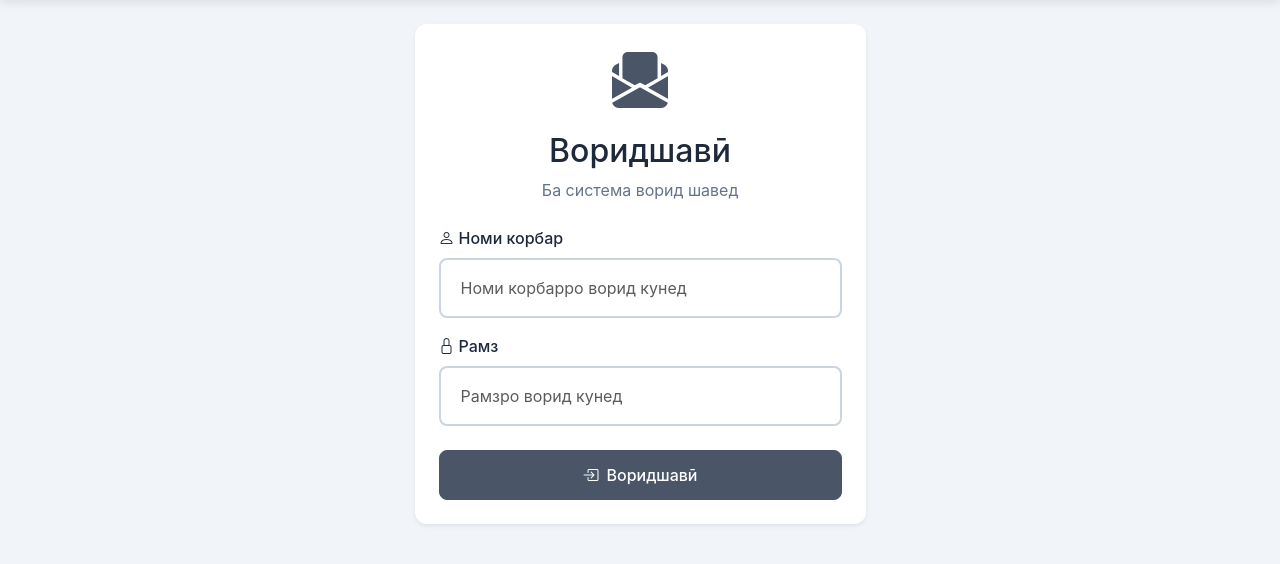
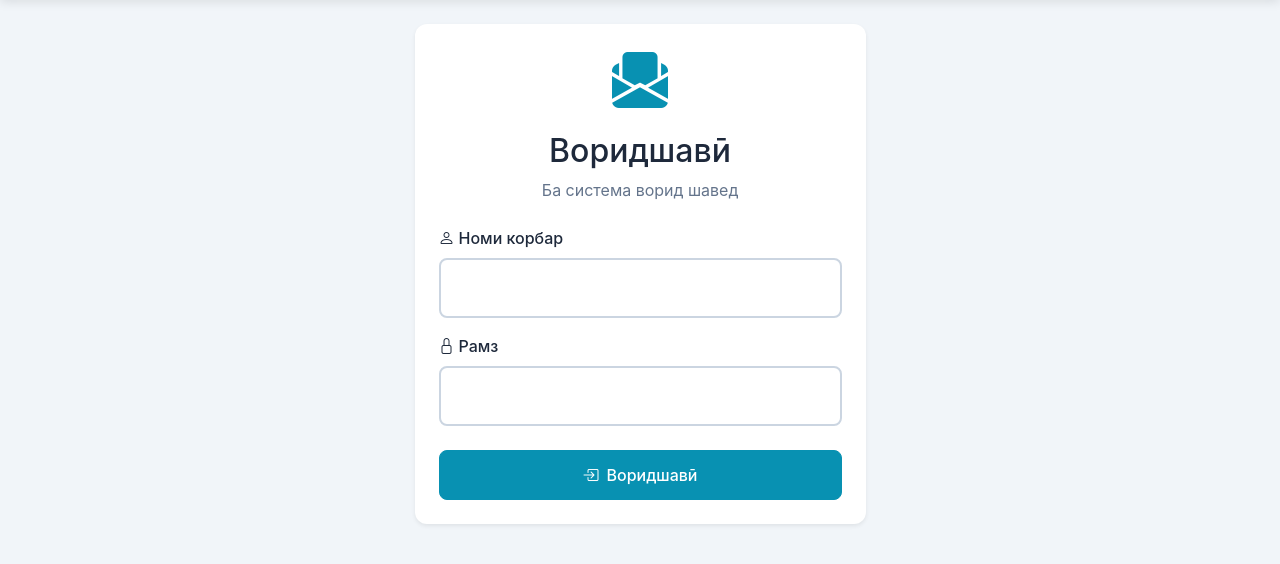
Before and after one commit to greyversarex/Nazorat, a Flask app: page /login in a window 1280 px wide. Shown: the part 52-616 px from the top of the page. Run offline with Flask 3, Linux system fonts and the light colour scheme.

Commit message:
Remove input field prompts and update login button colors
Removes placeholder text from various form fields and updates the color of the login button and icon to match the admin header's cyan/teal theme in `templates/auth/login.html`, `templates/admin/topic_form.html`, `templates/admin/user_form.html`, and `templates/user/create_request.html`.

Replit-Commit-Author: Agent
Replit-Commit-Session-Id: 02fb7232-2725-48d8-a038-be08a749462b
Replit-Commit-Checkpoint-Type: full_checkpoint
Replit-Commit-Event-Id: b1d8ce08-3c9d-4ef4-9941-5b84f84cd0f2
Replit-Commit-Screenshot-Url: https://storage.googleapis.com/screenshot-production-us-central1/31a486db-a867-45d7-a753-bc572c5c01e4/02fb7232-2725-48d8-a038-be08a749462b/yPMKzAl

```diff
--- a/templates/admin/topic_form.html
+++ b/templates/admin/topic_form.html
@@ -24,8 +24,7 @@
                                id="title"
                                name="title"
                                value="{{ topic.title if topic else '' }}"
-                               required
-                               placeholder="Масалан: Барқ, Роҳ, Об">
+                               required>
                     </div>
 
                     <div class="mb-4">
--- a/templates/auth/login.html
+++ b/templates/auth/login.html
@@ -8,7 +8,7 @@
         <div class="card shadow-sm">
             <div class="card-body p-4">
                 <div class="text-center mb-4">
-                    <i class="bi bi-envelope-paper-fill display-4 text-primary"></i>
+                    <i class="bi bi-envelope-paper-fill display-4" style="color: #0891b2;"></i>
                     <h2 class="mt-3">Воридшавӣ</h2>
                     <p class="text-muted">Ба система ворид шавед</p>
                 </div>
@@ -24,8 +24,7 @@
                                id="username"
                                name="username"
                                required
-                               autocomplete="username"
-                               placeholder="Номи корбарро ворид кунед">
+                               autocomplete="username">
                     </div>
 
                     <div class="mb-4">
@@ -37,11 +36,10 @@
                                id="password"
                                name="password"
                                required
-                               autocomplete="current-password"
-                               placeholder="Рамзро ворид кунед">
+                               autocomplete="current-password">
                     </div>
 
-                    <button type="submit" class="btn btn-primary btn-lg w-100">
+                    <button type="submit" class="btn btn-lg w-100" style="background-color: #0891b2; border-color: #0891b2; color: white;">
                         <i class="bi bi-box-arrow-in-right me-2"></i>Воридшавӣ
                     </button>
                 </form>
--- a/templates/user/create_request.html
+++ b/templates/user/create_request.html
@@ -60,8 +60,7 @@
                         <textarea class="form-control"
                                   id="comment"
                                   name="comment"
-                                  rows="4"
-                                  placeholder="Тавзеҳоти иловагӣ дар бораи дархост..."></textarea>
+                                  rows="4"></textarea>
                     </div>
 
                     <div class="mb-4">
```
Also changed, not shown: templates/admin/user_form.html (+4 -8 lines), attached_assets/image_1764359398514.png (added), 1 other file.
